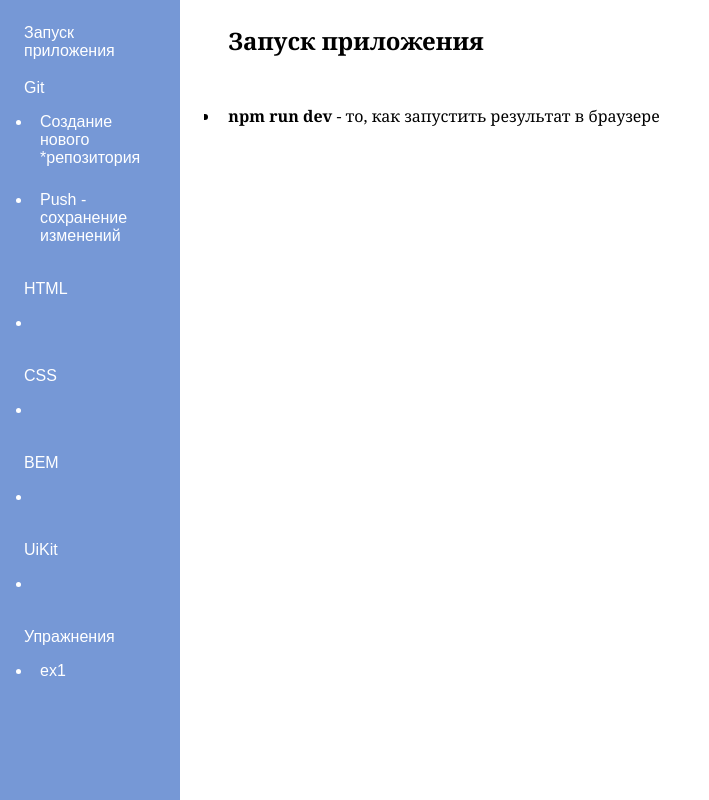
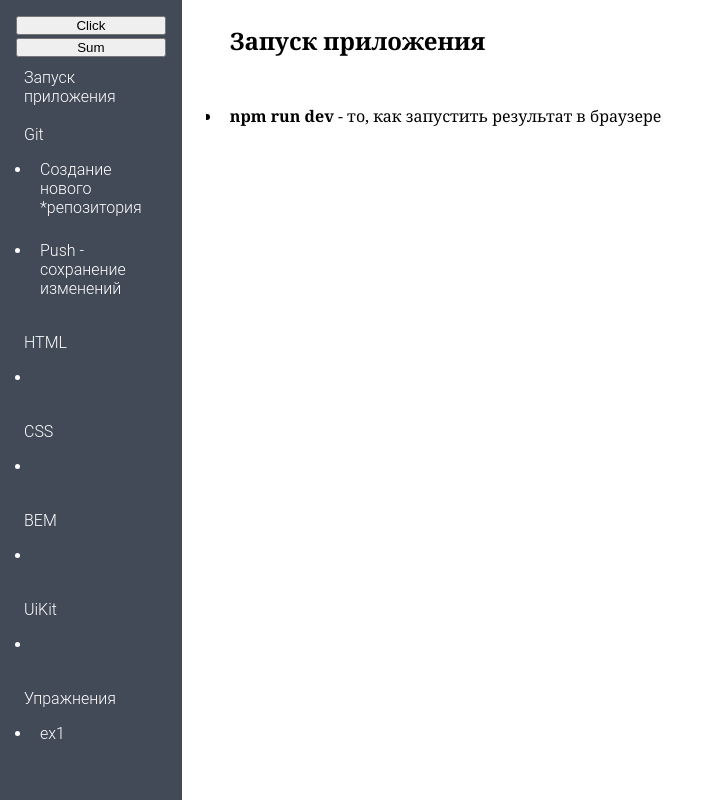
Before and after one commit to GooseUchonuj/first_learn_frontend, a React (Vite) app: page / in a window 1280 px wide. Shown: the whole page, without its empty margins (0-709 px from the left). Built offline with nearby package versions, Linux system fonts and the light colour scheme.

Commit message:
добавлены новые карточки

```diff
--- a/src/App.tsx
+++ b/src/App.tsx
@@ -6,10 +6,23 @@ import BEM from "./components/3_organisms/BEM/BEM.tsx"
 import UiKit from "./components/3_organisms/UiKit/UiKit.tsx"
 import Ex1 from "./components/3_organisms/Exercises/Ex1.tsx"
 
-function App() {
+
+
+
+function App(
+) {
+  const callAlert = () => {
+    alert ("я обязательно выучу")
+  }
+
+  const calcSum = (num1: number, num2: number) => {
+    console.log(num1+num2)
+  }
   return (
     <div className={"main-container"}>
       <div className={"menu"}>
+        <button onClick={callAlert}>Click</button>
+        <button onClick={()=>calcSum (10,2)}>Sum</button>
 
         <ul><a href={"#launching_app"}>Запуск приложения</a></ul>
         <ul><a href={"#git"}>Git</a>
@@ -33,21 +46,21 @@ function App() {
         </ul>
       </div>
       <div className={"page_wrapper"}>
-        <div className={"sections"}>
+      <div className={"sections"}>
 
-          <LaunchingApp />
+          <LaunchingApp/>
 
-          <Git />
+          <Git/>
 
-          <HTML />
+          <HTML/>
 
-          <CSS />
+          <CSS/>
 
-          <BEM />
+          <BEM/>
 
-          <UiKit />
+          <UiKit/>
 
-          <Ex1 />
+          <Ex1/>
 
           <section className={"monitor"}></section>
 
--- /dev/null
+++ b/src/app/js/im_really_can.js
@@ -0,0 +1,2 @@
+let js = alert ("я обязательно выучу")
+console.log(js)
--- a/src/app/styles/main.css
+++ b/src/app/styles/main.css
@@ -33,9 +33,9 @@ div.menu {
     height: 100vh;
     width: 250px;
     padding: 2vh;
-    background-color: #7698d6;
+    background-color: #424a57;
     color: white;
-    font-family: "Arial";
+    font-family: "Roboto Light", serif;
 }
 
 section.monitor {
@@ -54,7 +54,9 @@ a {
 
 a:hover{
     text-decoration: none;
-    color: #ff9f9f;
+    color: #fd9fd8;
+    transition: color 0.2s ease-in-out;
+    font-weight: 590;
 }
 
 ul {
--- a/src/main.tsx
+++ b/src/main.tsx
@@ -7,4 +7,5 @@ createRoot(document.getElementById('root')!).render(
   <StrictMode>
     <App />
   </StrictMode>,
+
 )
```
Also changed, not shown: lessons/check.html (added).
